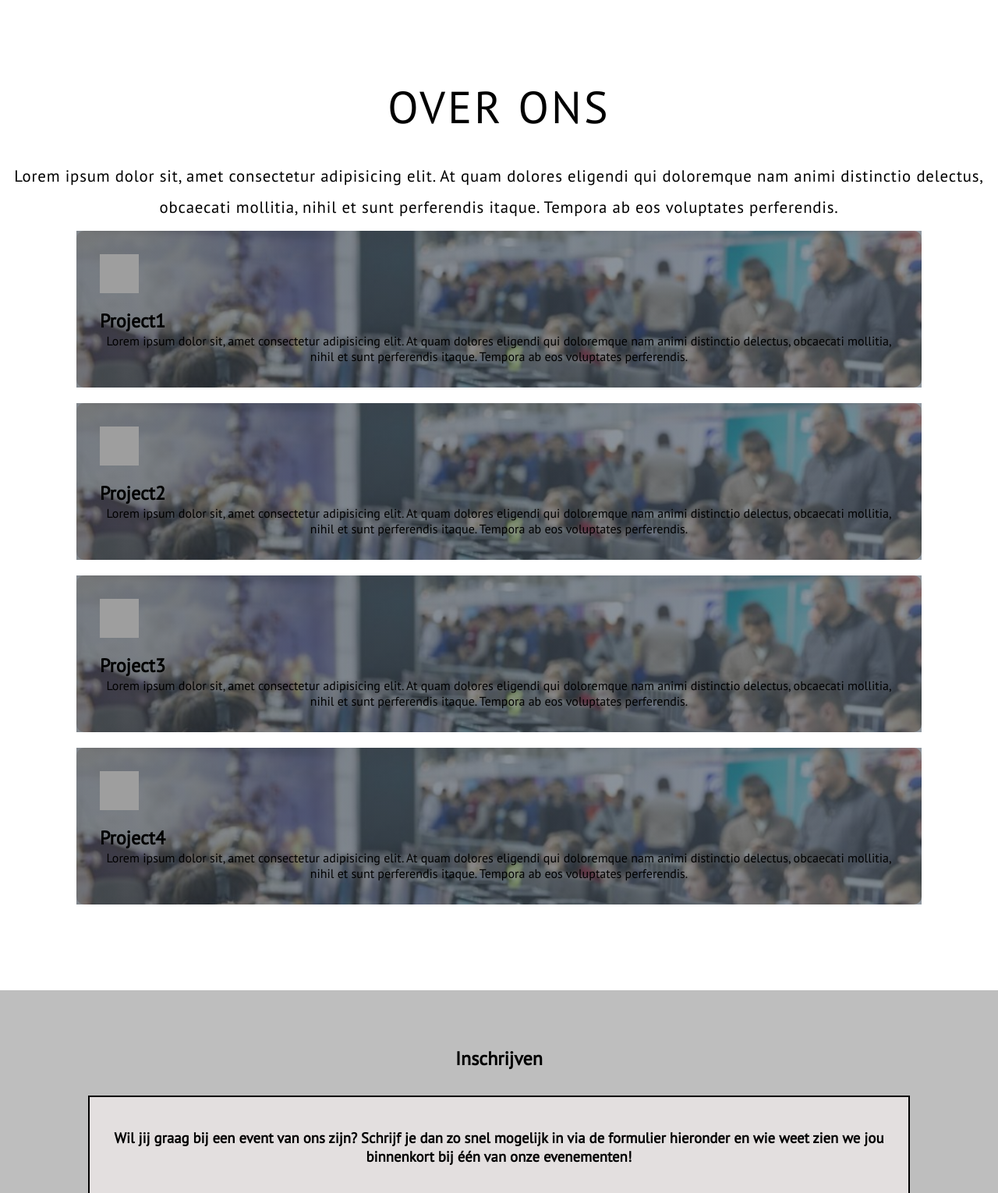
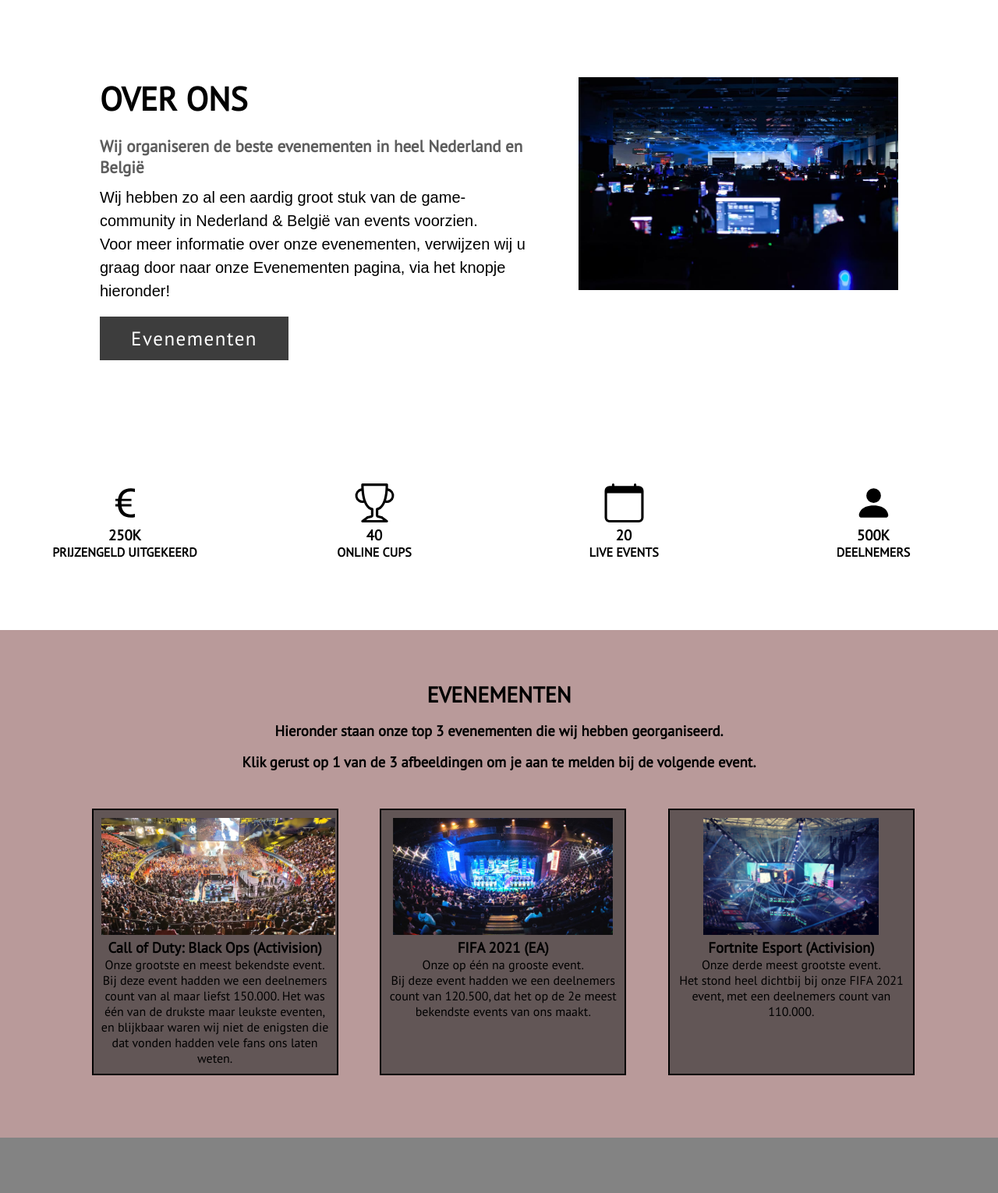
Before and after one commit to Saad332556/j1p2project2, a PHP site: page / in a window 1280 px wide. Shown: the part 801-2331 px from the top of the page at 78% size. Run offline with PHP 8.4, Linux system fonts and the light colour scheme; grey boxes are pictures that could not be loaded.

Commit message:
last few things
added: few things, events, over ons.
changed: few things
delete: double bg pic

```diff
--- a/index.php
+++ b/index.php
@@ -30,7 +30,7 @@
                 <a href="#events">Evenementen</a>
                 <a href="#inschrijven">Inschrijven</a>
                 <a href="#contact">Contact</a>
-                <a href="read.php">Aangemelden?</a>
+                <a href="read.php">Login</a>
                 <a href="javascript:void(0);" class="icon" onclick="myFunction()">
                 <i class="fa fa-bars"></i></a>
             </ul>
@@ -50,57 +50,82 @@
             </div>
         </section>
         <section id="overons">
-            <div class="overons container">
-                <div class="overons-top">
-                    <!--Titel Pagina-->
-                    <h1 class="section-title">OVER ONS</h1>
-                    <p>Lorem ipsum dolor sit, amet consectetur adipisicing elit.
-                    At quam dolores eligendi qui doloremque nam animi distinctio delectus,
-                    obcaecati mollitia, nihil et sunt perferendis itaque.
-                    Tempora ab eos voluptates perferendis.</p>
+            <div class="container1">
+                <div class="content-section">
+                    <div class="title1">
+                        <h1>Over Ons</h1>
+                    </div>
+                    <div class="content">
+                        <h3>Wij organiseren de beste evenementen in heel Nederland en België</h3>
+                        <p>Wij hebben zo al een aardig groot stuk van de game-community in Nederland & België van events voorzien.
+                            <br>
+                           Voor meer informatie over onze evenementen, verwijzen wij u graag door naar onze Evenementen pagina, via het knopje hieronder!</p>
+                        <div class="button">
+                            <a href="#events">Evenementen</a>
+                        </div>
+                    </div>
                 </div>
-                <div class="overons-bottom">
-                    <div class="overons-item">
-                        <!--Icoontjes voor projecten-->
-                        <div class="icon">
-                        <img src="img/image.png" alt="">
-                    </div>
-                    <!--Projecten-->
-                    <h2>Project1</h2>
-                    <p>Lorem ipsum dolor sit, amet consectetur adipisicing elit.
-                    At quam dolores eligendi qui doloremque nam animi distinctio delectus,
-                    obcaecati mollitia, nihil et sunt perferendis itaque.
-                    Tempora ab eos voluptates perferendis.</p>
+                <div class="image-section">
+                    <img src="img/over_ons.jpg" alt="">
                 </div>
-                <div class="overons-item">
-                    <div class="icon">
-                        <img src="img/image.png" alt="">
-                    </div>
-                    <h2>Project2</h2>
-                    <p>Lorem ipsum dolor sit, amet consectetur adipisicing elit.
-                    At quam dolores eligendi qui doloremque nam animi distinctio delectus,
-                    obcaecati mollitia, nihil et sunt perferendis itaque.
-                    Tempora ab eos voluptates perferendis.</p>
+            </div>
+            <div class="icons">
+                <div class="prijzengeld">
+                    <svg xmlns="http://www.w3.org/2000/svg" width="55" height="50" fill="currentColor" class="bi bi-currency-euro" viewBox="0 0 16 16">
+                        <path d="M4 9.42h1.063C5.4 12.323 7.317 14 10.34 14c.622 0 1.167-.068 1.659-.185v-1.3c-.484.119-1.045.17-1.659.17-2.1 0-3.455-1.198-3.775-3.264h4.017v-.928H6.497v-.936c0-.11 0-.219.008-.329h4.078v-.927H6.618c.388-1.898 1.719-2.985 3.723-2.985.614 0 1.175.05 1.659.177V2.194A6.617 6.617 0 0 0 10.341 2c-2.928 0-4.82 1.569-5.244 4.3H4v.928h1.01v1.265H4v.928z"/>
+                      </svg>
+                      <h3>250K</h3>
+                      <h4><b>PRIJZENGELD UITGEKEERD</b></h4>
                 </div>
-                <div class="overons-item">
-                    <div class="icon">
-                        <img src="img/image.png" alt="">
-                    </div>
-                    <h2>Project3</h2>
-                    <p>Lorem ipsum dolor sit, amet consectetur adipisicing elit.
-                    At quam dolores eligendi qui doloremque nam animi distinctio delectus,
-                    obcaecati mollitia, nihil et sunt perferendis itaque.
-                    Tempora ab eos voluptates perferendis.</p>
+                <div class="trophies">
+                    <svg xmlns="http://www.w3.org/2000/svg" width="55" height="50" fill="currentColor" class="bi bi-trophy" viewBox="0 0 16 16">
+                        <path d="M2.5.5A.5.5 0 0 1 3 0h10a.5.5 0 0 1 .5.5c0 .538-.012 1.05-.034 1.536a3 3 0 1 1-1.133 5.89c-.79 1.865-1.878 2.777-2.833 3.011v2.173l1.425.356c.194.048.377.135.537.255L13.3 15.1a.5.5 0 0 1-.3.9H3a.5.5 0 0 1-.3-.9l1.838-1.379c.16-.12.343-.207.537-.255L6.5 13.11v-2.173c-.955-.234-2.043-1.146-2.833-3.012a3 3 0 1 1-1.132-5.89A33.076 33.076 0 0 1 2.5.5zm.099 2.54a2 2 0 0 0 .72 3.935c-.333-1.05-.588-2.346-.72-3.935zm10.083 3.935a2 2 0 0 0 .72-3.935c-.133 1.59-.388 2.885-.72 3.935zM3.504 1c.007.517.026 1.006.056 1.469.13 2.028.457 3.546.87 4.667C5.294 9.48 6.484 10 7 10a.5.5 0 0 1 .5.5v2.61a1 1 0 0 1-.757.97l-1.426.356a.5.5 0 0 0-.179.085L4.5 15h7l-.638-.479a.501.501 0 0 0-.18-.085l-1.425-.356a1 1 0 0 1-.757-.97V10.5A.5.5 0 0 1 9 10c.516 0 1.706-.52 2.57-2.864.413-1.12.74-2.64.87-4.667.03-.463.049-.952.056-1.469H3.504z"/>
+                      </svg>
+                      <h3>40</h3>
+                      <h4><b>ONLINE CUPS</b></h4>
                 </div>
-                <div class="overons-item">
-                    <div class="icon">
-                        <img src="img/image.png" alt="">
-                    </div>
-                    <h2>Project4</h2>
-                    <p>Lorem ipsum dolor sit, amet consectetur adipisicing elit.
-                    At quam dolores eligendi qui doloremque nam animi distinctio delectus,
-                    obcaecati mollitia, nihil et sunt perferendis itaque.
-                    Tempora ab eos voluptates perferendis.</p>
+                <div class="calendar">
+                    <svg xmlns="http://www.w3.org/2000/svg" width="55" height="50" fill="currentColor" class="bi bi-calendar" viewBox="0 0 16 16">
+                        <path d="M3.5 0a.5.5 0 0 1 .5.5V1h8V.5a.5.5 0 0 1 1 0V1h1a2 2 0 0 1 2 2v11a2 2 0 0 1-2 2H2a2 2 0 0 1-2-2V3a2 2 0 0 1 2-2h1V.5a.5.5 0 0 1 .5-.5zM1 4v10a1 1 0 0 0 1 1h12a1 1 0 0 0 1-1V4H1z"/>
+                      </svg>
+                      <h3>20</h3>
+                      <h4><b>LIVE EVENTS</b></h4>
+                </div>
+                <div class="deelnemers">
+                    <svg xmlns="http://www.w3.org/2000/svg" width="55" height="50" fill="currentColor" class="bi bi-person-fill" viewBox="0 0 16 16">
+                        <path d="M3 14s-1 0-1-1 1-4 6-4 6 3 6 4-1 1-1 1H3zm5-6a3 3 0 1 0 0-6 3 3 0 0 0 0 6z"/>
+                      </svg>
+                      <h3>500K</h3>
+                      <h4><b>DEELNEMERS</b></h4>
+                </div>
+            </div>
+        </section>
+        <section id="events">
+            <h1 id="titel2">Evenementen</h1>
+            <h3 class="text1">
+                Hieronder staan onze top 3 evenementen die wij hebben georganiseerd.
+            </h3>
+            <h3>
+                Klik gerust op 1 van de 3 afbeeldingen om je aan te melden bij de volgende event.
+            </h3>
+            <div class="container2">
+                <div class="column1">
+                    <a href="#form"><img src="img/cod_event.jpg" style="width: auto; height: 150px;"></a>
+                    <h3>Call of Duty: Black Ops (Activision)</h3>
+                    <p class="e_1">Onze grootste en meest bekendste event. </p>
+                    <p>Bij deze event hadden we een deelnemers count van al maar liefst 150.000. Het was één van de drukste maar leukste eventen, en blijkbaar waren wij niet de enigsten die dat vonden hadden vele fans ons laten weten.</p>
+                </div>
+                <div class="column2">
+                    <a href="#form"><img src="img/fifa_event.jpg" style="width: auto; height: 150px;"></a>
+                    <h3>FIFA 2021 (EA)</h3>
+                    <p class="e_2">Onze op één na grooste event.</p>
+                    <p>Bij deze event hadden we een deelnemers count van 120.500, dat het op de 2e meest bekendste events van ons maakt.</p>
+                </div>
+                <div class="column3">
+                    <a href="#form"><img src="img/fortnite_event.jpeg" style="width: auto; height: 150px;"></a>
+                    <h3>Fortnite Esport (Activision)</h3>
+                    <p class="e_3">Onze derde meest grootste event.</p>
+                    <p>Het stond heel dichtbij bij onze FIFA 2021 event, met een deelnemers count van 110.000.</p>
                 </div>
             </div>
         </section>
@@ -114,9 +139,9 @@
                         wie weet zien we jou binnenkort bij één van onze evenementen!
                     </h3>
                 </div>
-                <div class="container">
-                    <div class="row1">
-                        <div class="column1">
+                <div class="container3">
+                    <div class="row3">
+                        <div class="column8">
                             <form action="create.php" method="post">
                                 <div class="row">
                                     <div class="col-25">
@@ -173,11 +198,11 @@
                                     </div>
                                 </div>
                                 <div class="row">
-                                    <input type="submit" value="Submit">
+                                    <input type="submit" value="Verstuur">
                                 </div>
                             </form>
                         </div>
-                        <div class="column2" id="contact">
+                        <div class="column9" id="contact">
                             <p class="contact2">
                                 Heb jij nog andere vragen of wil je liever met één van ons direct spreken of chatten? Klik dan op één van de onderstaande links.
                             </p>
@@ -186,7 +211,7 @@
                                 Telefoon receptie: <a class="link" href="tel:0031302469241">030 - 24 69 241</a><br>
                                 Email: <a class="link" href="mailto:info@optimalgaming.nl" target="_blank" rel="noopener">info@optimalgaming.nl</a>
                             </p>
-                            <iframe src="https://www.google.com/maps/embed?pb=!1m18!1m12!1m3!1d2451.5931112709663!2d5.158462715679926!3d52.08713647973455!2m3!1f0!2f0!3f0!3m2!1i1024!2i768!4f13.1!3m3!1m2!1s0x47c668a2918b16e9%3A0x95fac93d2c242c97!2sDaltonlaan%20300%2C%203584%20BK%20Utrecht!5e0!3m2!1snl!2snl!4v1635882379171!5m2!1snl!2snl" style="width: 100%; width: 480px; height: 300px; border:0; text-align: center;" allowfullscreen="" loading="lazy"></iframe>
+                            <iframe src="https://www.google.com/maps/embed?pb=!1m18!1m12!1m3!1d2451.5931112709663!2d5.158462715679926!3d52.08713647973455!2m3!1f0!2f0!3f0!3m2!1i1024!2i768!4f13.1!3m3!1m2!1s0x47c668a2918b16e9%3A0x95fac93d2c242c97!2sDaltonlaan%20300%2C%203584%20BK%20Utrecht!5e0!3m2!1snl!2snl!4v1635882379171!5m2!1snl!2snl" style="width: 100%; height: 270px; border:0; text-align: center;" allowfullscreen="" loading="lazy"></iframe>
                         </div>
                     </div>
                 </div>
--- a/style.css
+++ b/style.css
@@ -3,15 +3,17 @@
 * {
     margin: 0;
     padding: 0;
-    font-family: 'PT Sans', sans-serif;
+    box-sizing: border-box;
 }
 
 html {
+    font-family: 'PT Sans', sans-serif;
     height: 100vh;
     width: 100%;
     scroll-behavior: smooth;
 }
 
+/* Navbar */
 .topnav {
     background-color: rgb(19, 16, 16);
     overflow: hidden;
@@ -105,80 +109,140 @@ a:link, a:visited,  a:hover, a:active {
     text-decoration: none;
 }
 
-#overons .overons {
-    flex-direction: column;
-    text-align: center;
-    max-width: 1500px;
-    margin: 0 auto;
-    padding: 100px 0;
+/* Over ons */
+#section {
+    width: 100%;
+    min-height: 100vh;
+    background-color: #ddd;
 }
 
-#overons .section-title {
-    font-size: 3.6rem;
-    font-weight: 300;
-    color: black;
-    margin-bottom: 2rem;
+.container1 {
+    width: 80%;
+    display: block;
+    margin: auto;
+    padding-top: 100px;
+}
+
+.content-section {
+    float: left;
+    width: 55%;
+    margin-bottom: 10rem;
+}
+
+.image-section {
+    float: right;
+    width: 40%;
+}
+
+.image-section img {
+    width: 100%;
+    height: auto;
+}
+
+.content-section .title1 {
     text-transform: uppercase;
-    letter-spacing: .2rem;
+    font-size: 28px;
+}
+
+.content-section .content h3 {
+    margin-top: 20px;
+    color: #5d5d5d;
+    font-size: 21px;
+}
+
+.content-section .content p {
+    margin-top: 10px;
+    font-family: sans-serif;
+    font-size: 20px;
+    line-height: 1.5;
+}
+
+.content-section .content .button {
+    margin-top: 30px;
+}
+
+.content-section .content .button a {
+    background-color: #3d3d3d;
+    padding: 12px 40px;
+    text-decoration: none;
+    color: #fff;
+    font-size: 25px;
+    letter-spacing: 1.5px;
+}
+
+.content-section .content .button a:hover {
+    background-color: #8f9ff5b9;
+    color: rgb(12, 12, 12);
+}
+
+.icons {
+    display: flex;
+    flex-direction: row;
+    flex-wrap: no-wrap;
+    width: 100%;
     text-align: center;
 }
 
-#overons .overons-top p {
-    font-size: 1.3rem;
-    margin-top: 5px;
-    line-height: 2.5rem;
-    font-weight: 300;
-    letter-spacing: .05rem;
+.icons:after {
+    content: "";
+    display: table;
+    clear: both;
 }
 
-#overons .overons-bottom {
-    display: flex;
-    align-items: center;
-    justify-content: center;
-    flex-wrap: wrap;
+.icons > .prijzengeld, .trophies, .calendar, .deelnemers {
+    float: left;
+    width: 25%;
+    padding: 10px;
+    margin-bottom: 5rem;
 }
 
-#overons .overons-item {
-    flex-basis: 80%;
-    display: flex;
-    align-items: flex-start;
-    justify-content: center;
-    flex-direction: column;
-    padding: 30px;
-    border-radius: 10px;
-    background-image: url(img/gametoernooi.jpg);
-    background-size: cover;
-    margin: 10px 5%;
-    position: relative;
-    z-index: 1;
+/* Evenementen */
+#events {
+    width: 100%;
+    background-color: #b99a9a;
+    padding-top: 2rem;
+    padding-bottom: 5rem;
 }
 
-#overons .overons-item::after {
-    content: '';
-    position: absolute;
-    left: 0;
-    top: 0;
-    height: 100%;
-    width: 100%;
-    background-image: linear-gradient(60deg, #29323c 0%, #485563 100%);
-    opacity: .6;
-    z-index: -1;
+#titel2 {
+    text-transform: uppercase;
+    font-size: 28px;
+    text-align: center;
+    margin-top: 2rem;
+    margin-bottom: 1rem;
 }
 
-.overons .overons-bottom .icon {
-    height: 50px;
-    width: 50px;
-    margin-bottom: 20px;
+#events > h3 { text-align: center; }
+#events > .text1 { margin-bottom: 1rem; }
+
+.container2 {
+    display: flex;
+    flex-direction: row;
+    justify-content: space-evenly;
+    text-align: center;
+    margin-top: 3rem;
+    margin-left: 4em;
+    margin-right: auto;
 }
 
-#overons .overons-bottom .icon img {
-    height: 100%;
-    width: 100%;
-    object-fit: cover;
+.container2:after {
+    content: "";
+    display: table;
+    clear: both;
 }
 
+.container2 > .column1, .column2, .column3 {
+    border: 2px solid rgb(0, 0, 0);
+    float: left;
+    width: 26%;
+    padding: 10px;
+    background-color: rgba(44, 44, 44, 0.61);
+}
+
+
+/* Inschrijven */
 #form {
-    background-color: #bebebe;
+    background-color: #838383;
     padding-top: 2rem;
     padding-bottom: 3rem;
 }
@@ -191,10 +255,15 @@ a:link, a:visited,  a:hover, a:active {
     margin-right: auto;
 }
 
-.contact1, #titel3 {
+#titel3, .contact1 {
     padding-top: 2.5rem;
     text-align: center;
     padding-bottom: 2rem;
+}
+
+#titel3 {
+    text-transform: uppercase;
+    font-size: 28px;
 }
 
 input[type=text], input[type=email], textarea{
@@ -212,22 +281,22 @@ label {
 }
 
 input[type=submit] {
-    background-color: #bb73fd;
-    color: black;
+    background-color: rgb(136, 46, 172);
+    color: white;
     padding: 12px 20px;
     border: none;
     border-radius: 4px;
     cursor: pointer;
-    margin-left: 50%;
     margin-top: 1rem;
+    margin-left: 19rem;
 }
 
 input[type=submit]:hover {
-    background-color: rgb(129, 0, 180);
-    color: white;
+    background-color: #bb73fd;
+    color: black;
 }
 
-.container {
+.container3 {
     border-radius: 5px;
     padding: 20px;
     padding-top: 0rem;
@@ -257,35 +326,40 @@ input[type=submit]:hover {
     margin-top:0.3rem;
 }
 
-.row1 {
+.row3 {
     display: flex;
     flex-direction: row;
     flex-wrap: wrap;
     width: 100%;
 }
 
-.column1, .column2 {
-    display: flex;
-    flex-direction: column;
-    flex: 1;
-    justify-content: space-evenly;
+.row3:after {
+    content: "";
+    display: table;
+    clear: both;
 }
 
-.contact2 {
-    margin-top: 1.5rem;
-    margin-bottom: 1rem;
+
+/* Contact */
+.column8, .column9 {
+    float: left;
+    width: 50%;
+    padding: 10px;
 }
 
-.column2, .contact3 { margin-bottom: 1rem; }
+.column9 {
+    margin-top: -1rem;
+    text-align: center;
+}
+
+.contact2, .contact3 { margin-bottom: 1rem; }
+
+.contact2 { margin-top: 1.2rem; }
 
 a.link { color: rgb(92, 91, 91); }
 
-.column2, iframe {
-    text-align: center;
-    padding-left: 2rem;
-}
 
-/* styling voor de php bestanden */
+/* Styling voor de php bestanden */
 body.create { background-color: rgb(231, 220, 220); }
 
 h3.notif_message1, h3.notif_message2 { text-align: center; }
```
Also changed, not shown: other parts of style.css (+69 -15 lines), img/cod_event.jpg (added), img/fifa_event.jpg (added), img/fortnite_event.jpeg (added), img/over_ons.jpg (added).
